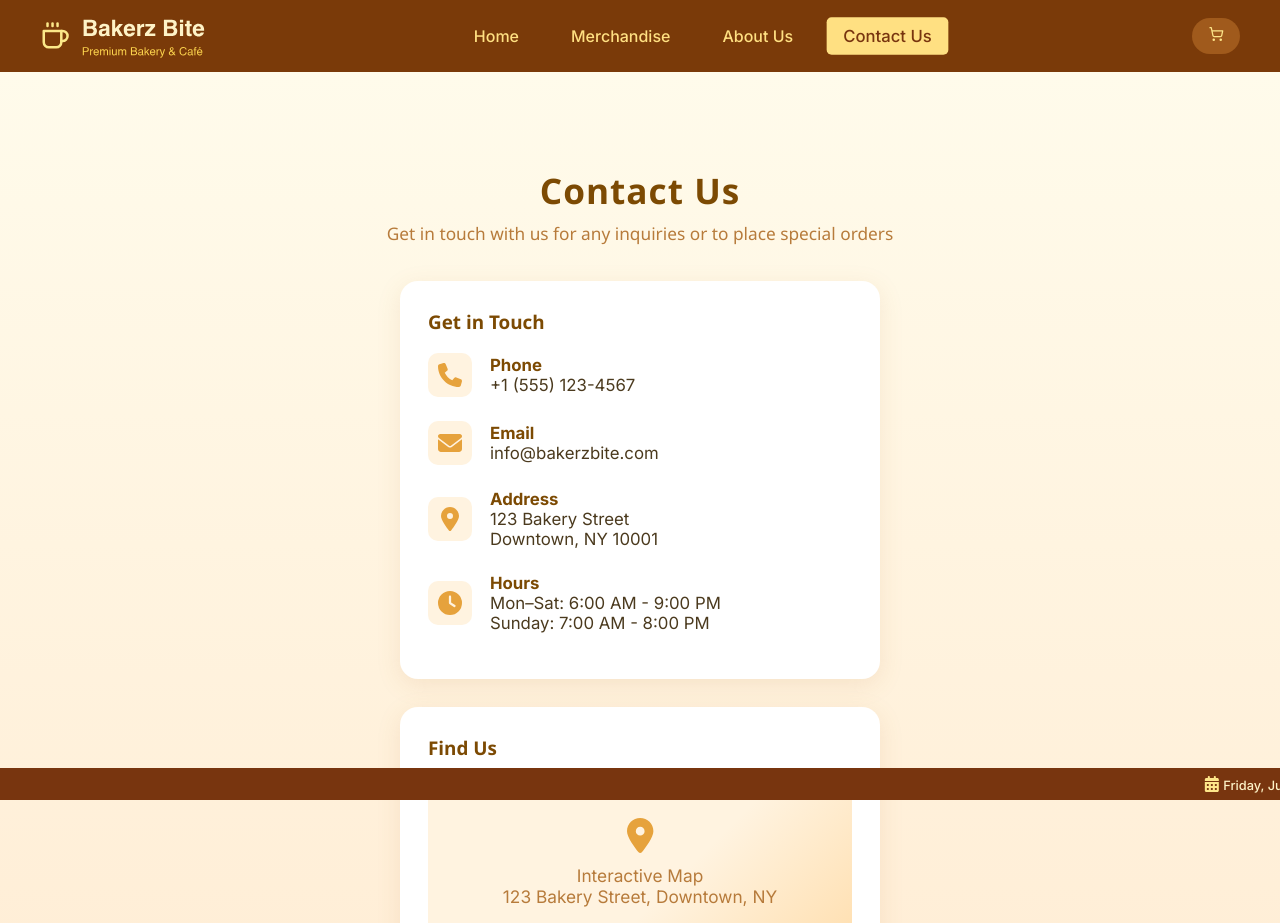
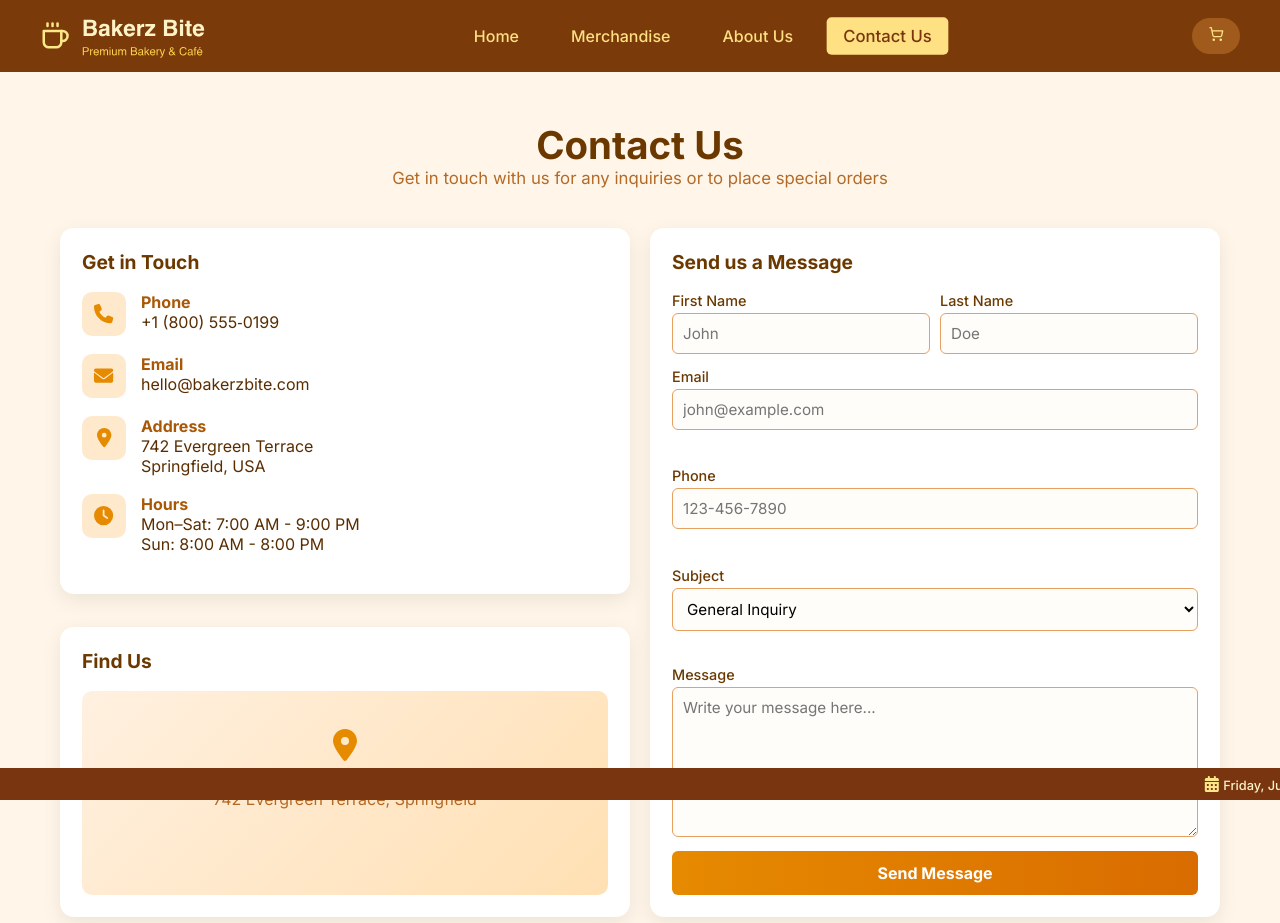
Before and after one commit to Giangha00/bakerz-bite, a React (Create React App) app: page /contact_us in a window 1280 px wide. Shown: the top 923 px of the page. Built offline with nearby package versions, Linux system fonts and the light colour scheme.

Commit message:
push code

```diff
--- a/src/pages/ContactUs/ContactUs.css
+++ b/src/pages/ContactUs/ContactUs.css
@@ -1,230 +1,190 @@
 .contactus-container {
-  background: var(--secondary-background-color);
-  min-height: 100vh;
-  width: 100vw;
-  position: relative;
-  left: 50%;
-  right: 50%;
-  margin-left: -50vw;
-  margin-right: -50vw;
-  padding: 4rem 0;
+  background: #fff6e9;
+  padding: 50px 0;
 }
 
 .cu-root {
-  max-width: 900px;
+  max-width: 1200px;
   margin: 0 auto;
-  padding: 0 2rem;
+  padding: 0 20px;
 }
-section.cu-root {
-  margin-top: 30px;
+
+.cu-title {
+  text-align: center;
+  font-size: 2.4rem;
+  font-weight: bold;
+  color: #6b3900;
 }
-.cu-title {
-  text-align: center !important;
-  font-size: 2.2rem;
-  font-weight: bold;
-  color: #7c4a03;
-  margin-bottom: 8px;
-  letter-spacing: 1px;
-  font-family: 'Segoe UI', Arial, sans-serif !important;
-}
-.cu-subtitle, .cu-card-title {
-  font-family: 'Segoe UI', Arial, sans-serif !important;
-}
+
 .cu-subtitle {
   text-align: center;
-  color: #b77b3b;
-  font-size: 1.08rem;
-  margin-bottom: 36px;
-  font-family: 'Segoe UI', Arial, sans-serif;
+  color: #b46a27;
+  font-size: 1.05rem;
+  margin-bottom: 40px;
 }
+
 .cu-main-row {
   display: flex;
-  gap: 32px;
-  align-items: flex-start;
-  justify-content: space-between;
+  gap: 20px;
   flex-wrap: wrap;
+  align-items: stretch;
 }
-.cu-main-row.cu-main-center {
-  justify-content: center;
-}
-.cu-left-col {
-  flex: 1.1;
-  min-width: 320px;
+
+.cu-left-col,
+.cu-right-col {
+  flex: 1;
+  min-width: 300px;
   display: flex;
   flex-direction: column;
-  gap: 28px;
 }
-.cu-left-col.cu-center-col {
-  flex: none;
-  min-width: 320px;
-  max-width: 480px;
-  width: 100%;
-  margin: 0 auto;
+
+.cu-left-col {
+  justify-content: space-between;
 }
-.cu-right-col {
-  flex: 1.5;
-  min-width: 340px;
-  display: flex;
-  flex-direction: column;
-  gap: 28px;
-}
+
 .cu-card {
   background: #fff;
-  border-radius: 18px;
-  box-shadow: 0 6px 24px rgba(183,123,59,0.13);
-  padding: 28px 28px 22px 28px;
-  margin-bottom: 0;
-  max-width: 100%;
-  min-width: 0;
-  box-sizing: border-box;
+  border-radius: 14px;
+  padding: 22px;
+  box-shadow: 0 6px 20px rgba(0, 0, 0, 0.08);
 }
+
 .cu-card-title {
-  color: #7c4a03;
-  font-size: 1.18rem;
+  font-size: 1.2rem;
   font-weight: bold;
   margin-bottom: 18px;
-  font-family: 'Segoe UI', Arial, sans-serif;
+  color: #6b3900;
 }
+
+.cu-info-row {
+  display: flex;
+  align-items: flex-start;
+  margin-bottom: 18px;
+  color: #a95807;
+}
+
+.cu-info-row p {
+  margin: 0;
+  color: #5a2d00;
+}
+
 .cu-icon-box {
-  background: #fff3e0;
+  background: #ffe9cc;
   border-radius: 10px;
   width: 44px;
   height: 44px;
   display: flex;
   align-items: center;
   justify-content: center;
-  margin-right: 18px;
-  flex-shrink: 0;
+  margin-right: 15px;
+  font-size: 1.2rem;
+  color: #e68a00;
 }
-.cu-icon {
-  font-size: 1.5rem;
-  color: #e6a23c !important;
-  margin: 0;
-}
-.cu-info-row {
-  display: flex;
-  align-items: center;
-  gap: 0;
-  margin-bottom: 24px;
-  font-size: 1.05rem;
-  color: #4b3a1e;
-  word-break: break-word;
-}
-.cu-info-label {
-  font-weight: bold;
-  min-width: 70px;
-  color: #7c4a03;
-  margin-right: 6px;
-}
-.cu-info-value {
-  color: #4b3a1e;
-}
+
 .cu-map-card {
-  padding-bottom: 18px;
-}
-.cu-map-box {
-  background: linear-gradient(135deg, #fff3e0 60%, #ffe0b2 100%);
-  border-radius: 12px;
-  padding: 36px 0 28px 0;
+  flex: 1;
   display: flex;
   flex-direction: column;
-  align-items: center;
-  justify-content: center;
-  margin-top: 8px;
+  margin-top: 33px;
+  min-height: 290px;
 }
+
+.cu-map-box {
+  background: linear-gradient(135deg, #fff0e0, #ffe0b3);
+  border-radius: 10px;
+  padding: 38px 10px;
+  text-align: center;
+  flex: 1;
+}
+
 .cu-map-icon {
-  font-size: 2.2rem;
-  color: #e6a23c !important;
+  color: #e68a00;
+  font-size: 2rem;
   margin-bottom: 8px;
 }
-.cu-map-desc {
-  color: #b77b3b;
-  font-size: 1.08rem;
-  text-align: center;
+
+.cu-map-text {
+  color: #b46a27;
 }
-.cu-form-card {
-  padding-bottom: 18px;
-}
+
 .cu-form {
   display: flex;
   flex-direction: column;
-  gap: 0;
+  gap: 14px;
+  height: 100%;
 }
+
 .cu-form-row {
   display: flex;
-  gap: 18px;
-  margin-bottom: 16px;
+  gap: 10px;
 }
+
 .cu-form-group {
-  flex: 1;
   display: flex;
   flex-direction: column;
-  gap: 6px;
-}
-.cu-form-full {
-  flex: 2;
-}
-.cu-form-group label {
-  font-size: 0.98rem;
-  color: #7c4a03;
-  font-weight: 500;
-  margin-bottom: 2px;
-}
-.cu-form-group input,
-.cu-form-group select,
-.cu-form-group textarea {
-  border: 1.5px solid #ffe0b2;
-  border-radius: 7px;
-  padding: 10px 12px;
-  font-size: 1rem;
-  font-family: 'Segoe UI', Arial, sans-serif;
-  background: #fffdfa;
-  color: #4b3a1e;
-  outline: none;
-  transition: border 0.2s;
-}
-.cu-form-group input:focus,
-.cu-form-group select:focus,
-.cu-form-group textarea:focus {
-  border: 1.5px solid #e6a23c;
-}
-.cu-btn {
-  margin-top: 10px;
-  width: 100%;
-  background: linear-gradient(90deg, #e6a23c 60%, #e67c30 100%);
-  color: #fff;
-  font-size: 1.08rem;
-  font-weight: bold;
-  border: none;
-  border-radius: 8px;
-  padding: 14px 0;
-  cursor: pointer;
-  box-shadow: 0 2px 8px rgba(183,123,59,0.10);
-  transition: background 0.2s;
-}
-.cu-btn:hover {
-  background: linear-gradient(90deg, #b77b3b 60%, #e67c30 100%);
+  flex: 1;
 }
 
-@media (max-width: 1000px) {
+.cu-form-group label {
+  font-size: 0.9rem;
+  font-weight: 500;
+  color: #6b3900;
+  margin-bottom: 4px;
+}
+
+.cu-form input,
+.cu-form select,
+.cu-form textarea {
+  border: 1px solid #e6a05f;
+  border-radius: 6px;
+  padding: 10px;
+  font-size: 0.95rem;
+  background: #fffdfa;
+}
+
+.cu-form textarea {
+  flex-grow: 1;
+  min-height: 150px;
+}
+
+.cu-btn-wrapper {
+  margin-top: auto;
+}
+
+.cu-btn {
+  background: linear-gradient(to right, #e68a00, #d96c00);
+  color: white;
+  border: none;
+  border-radius: 6px;
+  padding: 12px;
+  font-size: 1rem;
+  cursor: pointer;
+  font-weight: bold;
+  width: 100%;
+}
+
+.cu-btn:hover {
+  background: linear-gradient(to right, #d96c00, #b85d00);
+}
+
+.cu-full-height {
+  height: 100%;
+  display: flex;
+  flex-direction: column;
+}
+
+@media (max-width: 768px) {
   .cu-main-row {
     flex-direction: column;
-    gap: 18px;
   }
-  .cu-left-col, .cu-right-col {
-    min-width: 0;
+  .cu-left-col,
+  .cu-right-col {
+    min-width: 100%;
   }
-  .cu-left-col.cu-center-col {
-    min-width: 0;
-    max-width: 98vw;
+  .cu-full-height {
+    height: auto;
+  }
+  .cu-map-card {
+    min-height: auto;
   }
 }
-@media (max-width: 700px) {
-  .cu-card {
-    padding: 12px 2vw 10px 2vw;
-    border-radius: 12px;
-  }
-  .cu-left-col.cu-center-col {
-    max-width: 100vw;
-  }
-}
--- a/src/pages/ContactUs/ContactUs.js
+++ b/src/pages/ContactUs/ContactUs.js
@@ -7,54 +7,122 @@ import {
   faClock,
 } from "@fortawesome/free-solid-svg-icons";
 
-const iconStyle = { color: "#e6a23c", fontSize: "1.5rem" };
-const mapIconStyle = { color: "#e6a23c", fontSize: "2.2rem" };
-
 const ContactUs = () => {
   return (
     <div className="contactus-container">
       <section className="cu-root">
         <h1 className="cu-title">Contact Us</h1>
-        <p className="cu-subtitle">Get in touch with us for any inquiries or to place special orders</p>
-        <div className="cu-main-row cu-main-center">
-          <div className="cu-left-col cu-center-col">
-            <div className="cu-card cu-contact-card">
+        <p className="cu-subtitle">
+          Get in touch with us for any inquiries or to place special orders
+        </p>
+
+        <div className="cu-main-row">
+          <div className="cu-left-col">
+            <div className="cu-card cu-equal-card">
               <h2 className="cu-card-title">Get in Touch</h2>
+
               <div className="cu-info-row">
-                <span className="cu-icon-box"><FontAwesomeIcon icon={faPhone} style={iconStyle} /></span>
+                <div className="cu-icon-box">
+                  <FontAwesomeIcon icon={faPhone} />
+                </div>
                 <div>
-                  <span className="cu-info-label">Phone</span><br/>
-                  <span className="cu-info-value">+1 (555) 123-4567</span>
+                  <strong>Phone</strong>
+                  <p>+1 (800) 555‑0199</p>
                 </div>
               </div>
+
               <div className="cu-info-row">
-                <span className="cu-icon-box"><FontAwesomeIcon icon={faEnvelope} style={iconStyle} /></span>
+                <div className="cu-icon-box">
+                  <FontAwesomeIcon icon={faEnvelope} />
+                </div>
                 <div>
-                  <span className="cu-info-label">Email</span><br/>
-                  <span className="cu-info-value">info@bakerzbite.com</span>
+                  <strong>Email</strong>
+                  <p>hello@bakerzbite.com</p>
                 </div>
               </div>
+
               <div className="cu-info-row">
-                <span className="cu-icon-box"><FontAwesomeIcon icon={faMapMarkerAlt} style={iconStyle} /></span>
+                <div className="cu-icon-box">
+                  <FontAwesomeIcon icon={faMapMarkerAlt} />
+                </div>
                 <div>
-                  <span className="cu-info-label">Address</span><br/>
-                  <span className="cu-info-value">123 Bakery Street<br/>Downtown, NY 10001</span>
+                  <strong>Address</strong>
+                  <p>
+                    742 Evergreen Terrace
+                    <br />
+                    Springfield, USA
+                  </p>
                 </div>
               </div>
+
               <div className="cu-info-row">
-                <span className="cu-icon-box"><FontAwesomeIcon icon={faClock} style={iconStyle} /></span>
+                <div className="cu-icon-box">
+                  <FontAwesomeIcon icon={faClock} />
+                </div>
                 <div>
-                  <span className="cu-info-label">Hours</span><br/>
-                  <span className="cu-info-value">Mon–Sat: 6:00 AM - 9:00 PM<br/>Sunday: 7:00 AM - 8:00 PM</span>
+                  <strong>Hours</strong>
+                  <p>
+                    Mon–Sat: 7:00 AM - 9:00 PM
+                    <br />
+                    Sun: 8:00 AM - 8:00 PM
+                  </p>
                 </div>
               </div>
             </div>
-            <div className="cu-card cu-map-card">
+
+            <div className="cu-card cu-map-card cu-equal-card">
               <h2 className="cu-card-title">Find Us</h2>
               <div className="cu-map-box">
-                <span className="cu-map-icon"><FontAwesomeIcon icon={faMapMarkerAlt} style={mapIconStyle} /></span>
-                <div className="cu-map-desc">Interactive Map<br/>123 Bakery Street, Downtown, NY</div>
+                <FontAwesomeIcon icon={faMapMarkerAlt} className="cu-map-icon" />
+                <p className="cu-map-text">
+                  Interactive Map
+                  <br />
+                  742 Evergreen Terrace, Springfield
+                </p>
               </div>
+            </div>
+          </div>
+
+          <div className="cu-right-col">
+            <div className="cu-card cu-full-height">
+              <h2 className="cu-card-title">Send us a Message</h2>
+              <form className="cu-form">
+                <div className="cu-form-row">
+                  <div className="cu-form-group">
+                    <label>First Name</label>
+                    <input type="text" placeholder="John" />
+                  </div>
+                  <div className="cu-form-group">
+                    <label>Last Name</label>
+                    <input type="text" placeholder="Doe" />
+                  </div>
+                </div>
+                <div className="cu-form-group">
+                  <label>Email</label>
+                  <input type="email" placeholder="john@example.com" />
+                </div>
+                <div className="cu-form-group">
+                  <label>Phone</label>
+                  <input type="text" placeholder="123-456-7890" />
+                </div>
+                <div className="cu-form-group">
+                  <label>Subject</label>
+                  <select>
+                    <option>General Inquiry</option>
+                    <option>Order Support</option>
+                    <option>Feedback</option>
+                  </select>
+                </div>
+                <div className="cu-form-group">
+                  <label>Message</label>
+                  <textarea placeholder="Write your message here..." />
+                </div>
+                <div className="cu-btn-wrapper">
+                  <button type="submit" className="cu-btn">
+                    Send Message
+                  </button>
+                </div>
+              </form>
             </div>
           </div>
         </div>
```
Also changed, not shown: src/pages/AboutUs/AboutUs.css (+119 -116 lines).
